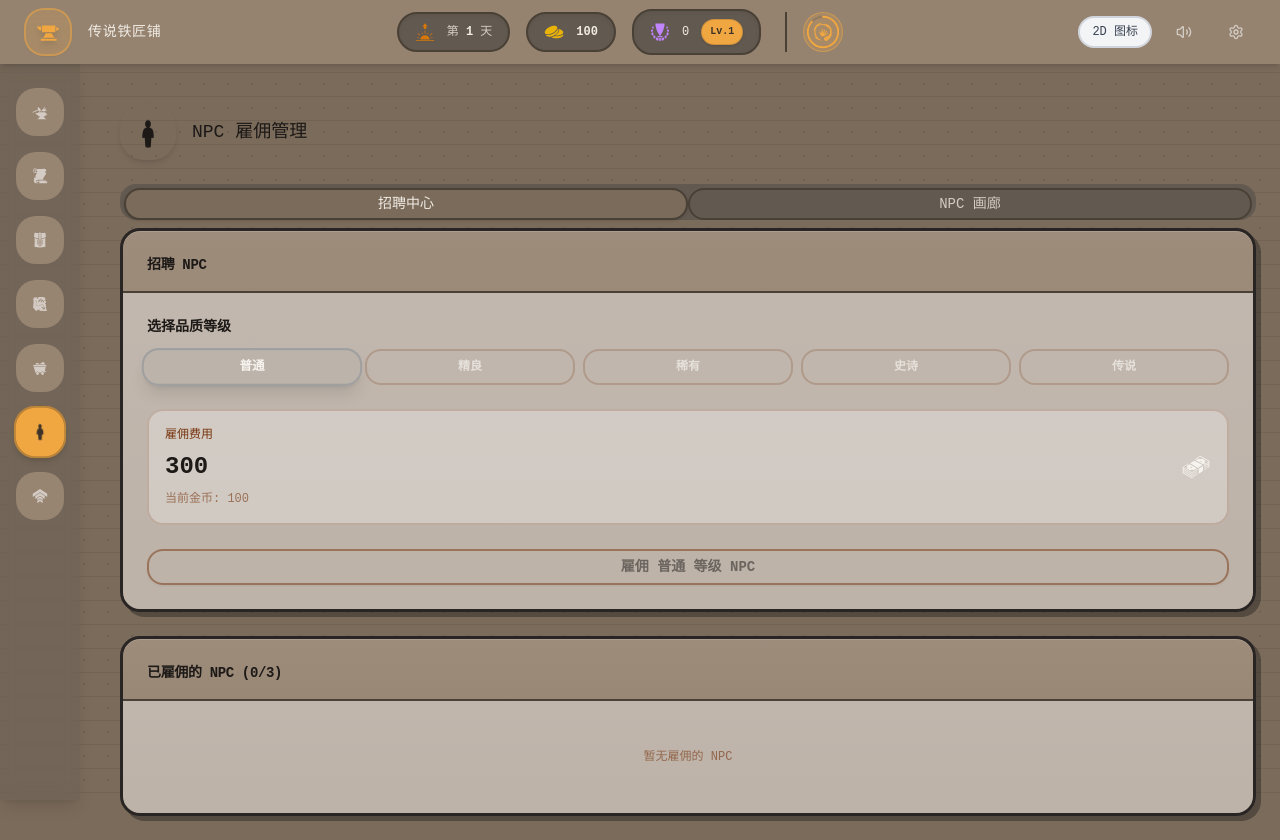
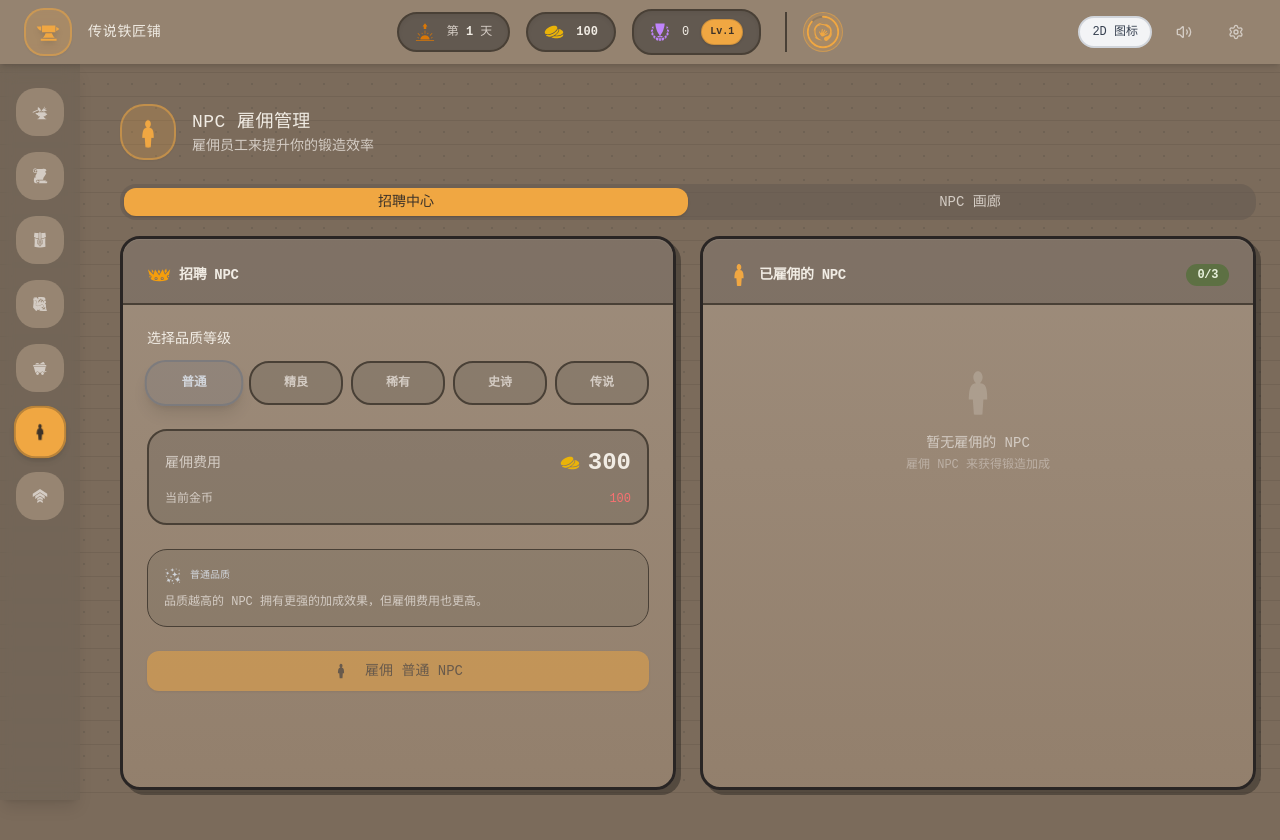
Before and after one commit to LovePlayCode/legendary-forge, a React (Vite) app: page / in a window 1280 px wide. Both pictures are taken after a click on the button 40 px from the left and 432 px from the top of the page. After the commit the page ends 814 px from the top, so only its background shows below. Built offline with nearby package versions, Linux system fonts and the light colour scheme.

Commit message:
refactor: 优化NPC画廊和雇佣界面的视觉效果，引入品质颜色系统和交互体验改进

```diff
--- a/src/components/game/npc/NPCGallery.tsx
+++ b/src/components/game/npc/NPCGallery.tsx
@@ -2,6 +2,32 @@ import { hiredNPCPool, qualityConfig } from '@/data/hiredNpcs';
 import { NPCQuality } from '@/types/game';
 import { NPCAvatar } from './NPCAvatar';
 import { Card, CardContent, CardHeader, CardTitle } from '@/components/ui/card';
+import { Badge } from '@/components/ui/badge';
+import { cn } from '@/lib/utils';
+
+const qualityColors: Record<NPCQuality, string> = {
+  common: 'text-gray-300',
+  uncommon: 'text-green-400',
+  rare: 'text-blue-400',
+  epic: 'text-purple-400',
+  legendary: 'text-orange-400',
+};
+
+const qualityBgColors: Record<NPCQuality, string> = {
+  common: 'bg-gray-500/10 border-gray-500/30',
+  uncommon: 'bg-green-500/10 border-green-500/30',
+  rare: 'bg-blue-500/10 border-blue-500/30',
+  epic: 'bg-purple-500/10 border-purple-500/30',
+  legendary: 'bg-orange-500/10 border-orange-500/30',
+};
+
+const professionIcons: Record<string, string> = {
+  knight: '🗡️',
+  mage: '🔮',
+  merchant: '💰',
+  adventurer: '🗺️',
+  villager: '🏠',
+};
 
 export const NPCGallery = () => {
   const qualities: NPCQuality[] = ['common', 'uncommon', 'rare', 'epic', 'legendary'];
@@ -13,39 +39,40 @@ export const NPCGallery = () => {
         const config = qualityConfig[quality];
 
         return (
-          <Card key={quality} className="overflow-hidden">
-            <CardHeader
-              className="pb-4 border-b-2"
-              style={{ backgroundColor: config.color + '20' }}
-            >
-              <CardTitle
-                className="text-sm"
-                style={{ color: config.color }}
-              >
-                {config.name} NPC 画廊
+          <Card key={quality} className="overflow-hidden bg-card/80 backdrop-blur border-2">
+            <CardHeader className={cn('pb-4 border-b-2 border-border', qualityBgColors[quality])}>
+              <CardTitle className="flex items-center justify-between text-sm">
+                <span className={qualityColors[quality]}>
+                  {config.name} NPC 画廊
+                </span>
+                <Badge variant="secondary" className="text-xs">
+                  {npcList.length} 位
+                </Badge>
               </CardTitle>
             </CardHeader>
-            <CardContent className="p-6">
-              <div className="grid grid-cols-2 sm:grid-cols-3 md:grid-cols-4 lg:grid-cols-5 gap-4">
+            <CardContent className="p-6 bg-card/30">
+              <div className="grid grid-cols-2 sm:grid-cols-3 md:grid-cols-4 lg:grid-cols-6 gap-4">
                 {npcList.map((npc) => (
-                  <div key={npc.id} className="flex flex-col items-center gap-2">
+                  <div
+                    key={npc.id}
+                    className={cn(
+                      'flex flex-col items-center gap-2 p-3 rounded-xl border-2 transition-all hover:scale-105 hover:shadow-md',
+                      qualityBgColors[quality]
+                    )}
+                  >
                     <NPCAvatar
                       profession={npc.profession}
                       quality={quality}
                       experienceLevel={1}
-                      size={80}
+                      size={72}
                       seed={npc.id}
                     />
-                    <div className="text-center">
-                      <p className="text-xs font-bold text-forge-dark truncate w-full">
+                    <div className="text-center w-full">
+                      <p className={cn('text-xs font-bold truncate', qualityColors[quality])}>
                         {npc.name}
                       </p>
-                      <p className="text-xs text-forge-brown/60">
-                        {npc.profession === 'knight' && '🗡️'}
-                        {npc.profession === 'mage' && '🔮'}
-                        {npc.profession === 'merchant' && '💰'}
-                        {npc.profession === 'adventurer' && '🗺️'}
-                        {(npc.profession as string) === 'villager' && '🏠'}
+                      <p className="text-xs text-muted-foreground">
+                        {professionIcons[npc.profession] || '👤'}
                       </p>
                     </div>
                   </div>
--- a/src/components/game/npc/NPCHiring.tsx
+++ b/src/components/game/npc/NPCHiring.tsx
@@ -1,9 +1,11 @@
 import { useState } from 'react';
-import { GiPerson, GiMoneyStack } from 'react-icons/gi';
+import { GiPerson, GiTwoCoins, GiCrown, GiSparkles } from 'react-icons/gi';
 import { Card, CardContent, CardHeader, CardTitle } from '@/components/ui/card';
 import { Button } from '@/components/ui/button';
 import { Badge } from '@/components/ui/badge';
 import { Tabs, TabsContent, TabsList, TabsTrigger } from '@/components/ui/tabs';
+import { Progress } from '@/components/ui/progress';
+import { ScrollArea } from '@/components/ui/scroll-area';
 import { useGameStore } from '@/store/gameStore';
 import { useToast } from '@/hooks/use-toast';
 import { NPCQuality } from '@/types/game';
@@ -13,6 +15,22 @@ import { NPCGallery } from './NPCGallery';
 import { cn } from '@/lib/utils';
 
 const qualityList: NPCQuality[] = ['common', 'uncommon', 'rare', 'epic', 'legendary'];
+
+const qualityColors: Record<NPCQuality, string> = {
+  common: 'text-gray-300',
+  uncommon: 'text-green-400',
+  rare: 'text-blue-400',
+  epic: 'text-purple-400',
+  legendary: 'text-orange-400',
+};
+
+const qualityBgColors: Record<NPCQuality, string> = {
+  common: 'bg-gray-500/20 border-gray-500/50',
+  uncommon: 'bg-green-500/20 border-green-500/50',
+  rare: 'bg-blue-500/20 border-blue-500/50',
+  epic: 'bg-purple-500/20 border-purple-500/50',
+  legendary: 'bg-orange-500/20 border-orange-500/50',
+};
 
 export function NPCHiring() {
   const { gold, hiredNPCs, maxHiredNPCs, hireNPC, fireNPC } = useGameStore();
@@ -24,7 +42,7 @@ export function NPCHiring() {
     if (hireNPC(selectedQuality)) {
       toast({
         title: '雇佣成功!',
-        description: `成功雇佣了一位${qualityConfig[selectedQuality].name}的 NPC`,
+        description: `成功雇佣了一位${qualityConfig[selectedQuality].name}品质的 NPC`,
       });
     } else {
       toast({
@@ -47,172 +65,230 @@ export function NPCHiring() {
 
   return (
     <div className="space-y-6">
-      {/* Title */}
+      {/* 标题 */}
       <div className="flex items-center gap-4">
-        <div className="w-14 h-14 bg-pixel-mint flex items-center justify-center rounded-2xl border-3 border-forge-brown shadow-md">
-          <GiPerson className="text-3xl text-forge-dark animate-soft-bounce" />
+        <div className="w-14 h-14 bg-primary/20 flex items-center justify-center rounded-2xl border-2 border-primary/50 shadow-sm">
+          <GiPerson className="text-3xl text-primary animate-soft-bounce" />
         </div>
-        <h1 className="text-lg text-forge-dark">
+        <div>
+          <h1 className="text-lg text-foreground font-pixel tracking-wide">
             NPC 雇佣管理
           </h1>
+          <p className="text-sm text-muted-foreground">
+            雇佣员工来提升你的锻造效率
+          </p>
+        </div>
       </div>
 
-      {/* Tabs */}
+      {/* 标签页 */}
       <Tabs value={activeTab} onValueChange={(val) => setActiveTab(val as 'hire' | 'gallery')} className="w-full">
-        <TabsList className="grid w-full grid-cols-2">
-          <TabsTrigger value="hire" className="rounded-lg border-2">招聘中心</TabsTrigger>
-          <TabsTrigger value="gallery" className="rounded-lg border-2">NPC 画廊</TabsTrigger>
+        <TabsList className="grid w-full grid-cols-2 bg-muted/50">
+          <TabsTrigger value="hire" className="data-[state=active]:bg-primary data-[state=active]:text-primary-foreground">
+            招聘中心
+          </TabsTrigger>
+          <TabsTrigger value="gallery" className="data-[state=active]:bg-primary data-[state=active]:text-primary-foreground">
+            NPC 画廊
+          </TabsTrigger>
         </TabsList>
 
         {/* 招聘标签页 */}
-        <TabsContent value="hire" className="space-y-6">
-          {/* Hiring Section */}
-          <Card className="overflow-hidden">
-            <CardHeader className="bg-pixel-mint/50 border-b-2 border-border pb-4">
-              <CardTitle className="text-sm text-forge-dark">招聘 NPC</CardTitle>
+        <TabsContent value="hire" className="space-y-6 mt-4">
+          <div className="grid grid-cols-1 lg:grid-cols-2 gap-6">
+            {/* 招聘面板 */}
+            <Card className="overflow-hidden bg-card/80 backdrop-blur border-2">
+              <CardHeader className="bg-muted/50 border-b-2 border-border pb-4">
+                <CardTitle className="flex items-center gap-2 text-foreground text-sm">
+                  <GiCrown className="text-2xl text-amber-500" />
+                  招聘 NPC
+                </CardTitle>
               </CardHeader>
-            <CardContent className="p-6 space-y-6 bg-forge-light/50">
-              {/* Quality Selection */}
+              <CardContent className="p-6 space-y-6">
+                {/* 品质选择 */}
                 <div className="space-y-3">
-                <p className="text-sm text-forge-dark font-semibold">选择品质等级</p>
+                  <p className="text-sm text-foreground font-medium">选择品质等级</p>
                   <div className="grid grid-cols-5 gap-2">
                     {qualityList.map((quality) => (
                       <button
                         key={quality}
                         onClick={() => setSelectedQuality(quality)}
                         className={cn(
-                        'py-2 px-3 rounded-lg border-2 transition-all text-xs font-bold',
+                          'py-3 px-2 rounded-xl border-2 transition-all text-xs font-bold',
                           selectedQuality === quality
-                          ? `border-2 scale-105 shadow-lg`
-                          : 'border-forge-brown/30 opacity-70 hover:opacity-100'
+                            ? `${qualityBgColors[quality]} scale-105 shadow-lg`
+                            : 'border-border bg-muted/30 text-muted-foreground hover:bg-muted/50 hover:border-muted-foreground/50'
                         )}
-                      style={selectedQuality === quality ? { borderColor: qualityConfig[quality].color, backgroundColor: qualityConfig[quality].color + '20' } : {}}
                       >
+                        <span className={selectedQuality === quality ? qualityColors[quality] : ''}>
                           {qualityConfig[quality].name}
+                        </span>
                       </button>
                     ))}
                   </div>
                 </div>
 
-              {/* Cost Display */}
-              <div className="bg-white/30 rounded-lg p-4 border-2 border-forge-brown/20">
-                <p className="text-xs text-forge-brown mb-2">雇佣费用</p>
-                <div className="flex items-center justify-between">
-                  <span className="text-2xl font-bold text-forge-dark">
+                {/* 费用显示 */}
+                <div className="bg-muted/30 rounded-xl p-4 border-2 border-border">
+                  <div className="flex items-center justify-between mb-3">
+                    <span className="text-sm text-muted-foreground">雇佣费用</span>
+                    <div className="flex items-center gap-2">
+                      <GiTwoCoins className="text-xl text-yellow-500" />
+                      <span className="text-2xl font-bold text-foreground">
                         {hireCost[selectedQuality]}
                       </span>
-                  <GiMoneyStack className="text-3xl text-pixel-lemon" />
                     </div>
-                <p className="text-xs text-forge-brown/60 mt-2">
-                  当前金币: {gold}
+                  </div>
+                  <div className="flex items-center justify-between text-xs">
+                    <span className="text-muted-foreground">当前金币</span>
+                    <span className={gold >= hireCost[selectedQuality] ? 'text-green-400' : 'text-red-400'}>
+                      {gold}
+                    </span>
+                  </div>
+                </div>
+
+                {/* 品质说明 */}
+                <div className="bg-muted/20 rounded-xl p-4 border border-border">
+                  <div className="flex items-center gap-2 mb-2">
+                    <GiSparkles className={cn('text-lg', qualityColors[selectedQuality])} />
+                    <span className={cn('font-medium', qualityColors[selectedQuality])}>
+                      {qualityConfig[selectedQuality].name}品质
+                    </span>
+                  </div>
+                  <p className="text-xs text-muted-foreground">
+                    品质越高的 NPC 拥有更强的加成效果，但雇佣费用也更高。
                   </p>
                 </div>
 
-              {/* Hire Button */}
+                {/* 雇佣按钮 */}
                 <Button
                   onClick={handleHire}
                   disabled={gold < hireCost[selectedQuality] || hiredNPCs.length >= maxHiredNPCs}
-                className="w-full rounded-lg border-2 border-forge-brown bg-pixel-mint hover:bg-pixel-mint/80 text-forge-dark font-bold transition-all"
+                  className="w-full"
+                  size="lg"
                 >
-                雇佣 {qualityConfig[selectedQuality].name} 等级 NPC
+                  <GiPerson className="mr-2" />
+                  雇佣 {qualityConfig[selectedQuality].name} NPC
                 </Button>
 
                 {hiredNPCs.length >= maxHiredNPCs && (
-                <p className="text-xs text-red-500 text-center">已达到最大雇佣数量 ({maxHiredNPCs})</p>
+                  <p className="text-xs text-red-400 text-center">
+                    已达到最大雇佣数量 ({maxHiredNPCs})
+                  </p>
                 )}
               </CardContent>
             </Card>
 
-          {/* Hired NPCs Section */}
-          <Card className="overflow-hidden">
-            <CardHeader className="bg-pixel-lavender/50 border-b-2 border-border pb-4">
-              <CardTitle className="text-sm text-forge-dark">
-                已雇佣的 NPC ({hiredNPCs.length}/{maxHiredNPCs})
+            {/* 已雇佣 NPC 列表 */}
+            <Card className="overflow-hidden bg-card/80 backdrop-blur border-2">
+              <CardHeader className="bg-muted/50 border-b-2 border-border pb-4">
+                <CardTitle className="flex items-center justify-between text-foreground text-sm">
+                  <span className="flex items-center gap-2">
+                    <GiPerson className="text-2xl text-primary" />
+                    已雇佣的 NPC
+                  </span>
+                  <Badge variant="secondary">
+                    {hiredNPCs.length}/{maxHiredNPCs}
+                  </Badge>
                 </CardTitle>
               </CardHeader>
-            <CardContent className="p-4 bg-forge-light/50">
+              <CardContent className="p-4">
+                <ScrollArea className="h-[450px]">
                   {hiredNPCs.length === 0 ? (
-                <p className="text-xs text-forge-brown/60 text-center py-8">暂无雇佣的 NPC</p>
+                    <div className="flex flex-col items-center justify-center py-12 text-center">
+                      <GiPerson className="text-5xl text-muted-foreground/30 mb-4" />
+                      <p className="text-sm text-muted-foreground">暂无雇佣的 NPC</p>
+                      <p className="text-xs text-muted-foreground/60 mt-1">
+                        雇佣 NPC 来获得锻造加成
+                      </p>
+                    </div>
                   ) : (
-                <div className="grid grid-cols-1 md:grid-cols-2 gap-4">
+                    <div className="space-y-4">
                       {hiredNPCs.map((npc) => (
                         <div
                           key={npc.id}
-                      className="p-4 rounded-lg bg-white/40 border-2 transition-all hover:shadow-md"
-                      style={{ borderColor: qualityConfig[npc.quality].color }}
+                          className={cn(
+                            'p-4 rounded-xl border-2 transition-all hover:shadow-md bg-card/50',
+                            qualityBgColors[npc.quality]
+                          )}
                         >
-                      {/* Avatar */}
-                      <div className="flex justify-center mb-4">
+                          <div className="flex gap-4">
+                            {/* 头像 */}
+                            <div className="flex-shrink-0">
                               <NPCAvatar
                                 profession={npc.profession}
                                 quality={npc.quality}
                                 experienceLevel={npc.experienceLevel}
-                          size={96}
+                                size={80}
                                 seed={npc.avatarSeed || npc.id}
                               />
                             </div>
 
-                      {/* Header */}
-                      <div className="flex items-start justify-between mb-3">
-                        <div className="flex-1">
-                          <h3 className="font-bold text-sm text-forge-dark">{npc.name}</h3>
-                          <p className="text-xs text-forge-brown/70">{npc.personality}</p>
+                            {/* 信息 */}
+                            <div className="flex-1 min-w-0">
+                              <div className="flex items-start justify-between mb-2">
+                                <div>
+                                  <h3 className={cn('font-bold text-sm', qualityColors[npc.quality])}>
+                                    {npc.name}
+                                  </h3>
+                                  <p className="text-xs text-muted-foreground">{npc.personality}</p>
                                 </div>
                                 <Badge
-                          className="ml-2 whitespace-nowrap"
-                          style={{
-                            backgroundColor: qualityConfig[npc.quality].color + '40',
-                            borderColor: qualityConfig[npc.quality].color,
-                            color: qualityConfig[npc.quality].color,
-                          }}
+                                  className={cn('text-xs', qualityBgColors[npc.quality])}
                                 >
                                   {qualityConfig[npc.quality].name}
                                 </Badge>
                               </div>
 
-                      {/* Bonus Info */}
-                      <div className="space-y-2 mb-3 pb-3 border-b border-forge-brown/20">
-                        <p className="text-xs font-semibold text-forge-dark">
+                              {/* 加成效果 */}
+                              <div className="bg-muted/30 rounded-lg p-2 mb-3">
+                                <p className="text-xs font-medium text-foreground">
                                   {getNPCBonusDescription(npc.bonus, npc.bonusValue)}
                                 </p>
-                        <p className="text-xs text-forge-brown/60">
+                                <p className="text-xs text-muted-foreground mt-1">
                                   月薪: {npc.salary} 金币
                                 </p>
                               </div>
 
-                      {/* Experience */}
+                              {/* 经验等级 */}
                               <div className="flex items-center justify-between mb-3">
-                        <span className="text-xs text-forge-brown">经验等级</span>
+                                <span className="text-xs text-muted-foreground">经验等级</span>
                                 <div className="flex gap-1">
                                   {Array.from({ length: 5 }).map((_, i) => (
                                     <div
                                       key={i}
-                              className="w-4 h-4 rounded border border-forge-brown/50"
-                              style={{
-                                backgroundColor: i < npc.experienceLevel ? '#ffd700' : 'transparent',
-                              }}
+                                      className={cn(
+                                        'w-3 h-3 rounded-sm border',
+                                        i < npc.experienceLevel
+                                          ? 'bg-yellow-500 border-yellow-600'
+                                          : 'bg-muted border-muted-foreground/30'
+                                      )}
                                     />
                                   ))}
                                 </div>
                               </div>
 
-                      {/* Fire Button */}
+                              {/* 解雇按钮 */}
                               <Button
+                                variant="outline"
+                                size="sm"
                                 onClick={() => handleFire(npc.id)}
-                        className="w-full text-xs rounded-lg border-2 border-red-300 bg-red-200/40 hover:bg-red-200/60 text-red-700 transition-all"
+                                className="w-full text-xs border-red-500/50 text-red-400 hover:bg-red-500/10 hover:text-red-300"
                               >
                                 解雇
                               </Button>
                             </div>
+                          </div>
+                        </div>
                       ))}
                     </div>
                   )}
+                </ScrollArea>
               </CardContent>
             </Card>
+          </div>
         </TabsContent>
 
         {/* 画廊标签页 */}
-        <TabsContent value="gallery" className="space-y-6">
+        <TabsContent value="gallery" className="mt-4">
           <NPCGallery />
         </TabsContent>
       </Tabs>
```
Lines whose indentation alone changed are shown as unchanged.
